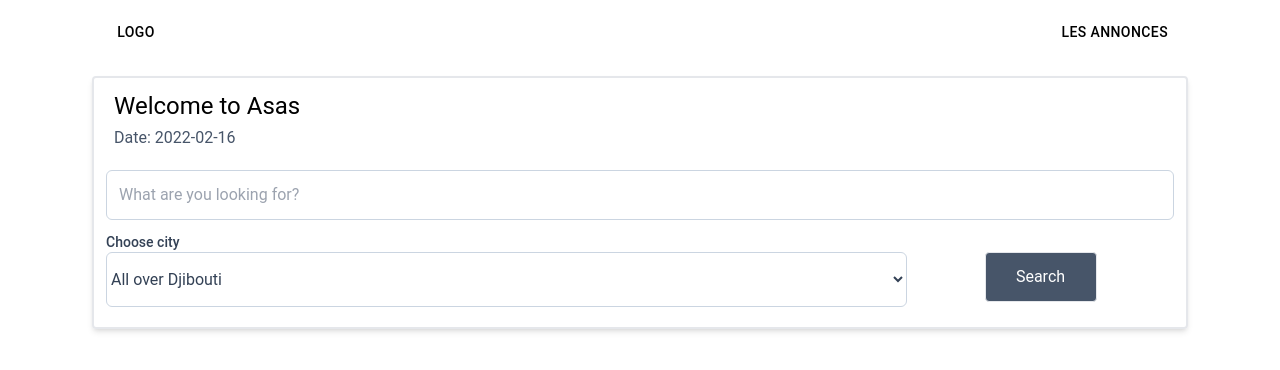
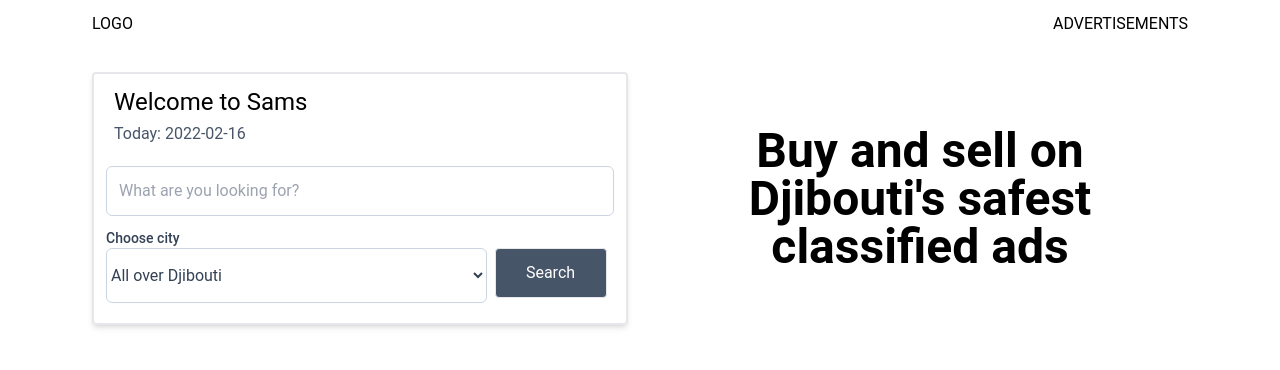
Before and after one commit to chakal05/asas, a Next.js app: page / in a window 1280 px wide. Shown: the top 370 px of the page. Built offline with nearby package versions, Linux system fonts and the light colour scheme.

Commit message:
added title to the index page

```diff
--- a/components/header.tsx
+++ b/components/header.tsx
@@ -1,32 +1,22 @@
-import * as React from "react";
-import Link from "next/link";
-import AppBar from "@mui/material/AppBar";
-import Box from "@mui/material/Box";
-import Toolbar from "@mui/material/Toolbar";
-import Typography from "@mui/material/Typography";
-import Button from "@mui/material/Button";
+import * as React from 'react';
+import Link from 'next/link';
 
 export default function ButtonAppBar() {
 	return (
-    <div>
-      <AppBar position="static" color="inherit" elevation={0}>
-        <Toolbar>
-          <div style={{ flexGrow: 1 }}>
-            <Link href="/">
-              <a>
-                <Button color="inherit">logo</Button>{" "}
-              </a>
+		<div className=' p-3 '>
+			<div className='flex'>
+				<div className='basis-1/4'>
+					<Link href='/'>
+						<a className='text-md'>LOGO  </a>
 					</Link>
 				</div>
-          <div>
-            <Link href="/products/productsList/">
-              <a>
-                <Button color="inherit"> Les annonces </Button>{" "}
-              </a>
+
+				<div className='basis-3/4 text-right '>
+					<Link href='/products/productsList/'>
+						<a className='text-md'>ADVERTISEMENTS  </a>
 					</Link>
 				</div>
-        </Toolbar>
-      </AppBar>
+			</div>
 		</div>
 	);
 }
--- a/components/search.tsx
+++ b/components/search.tsx
@@ -46,9 +46,9 @@ export default function RecipeReviewCard() {
 	return (
 		<div className='shadow-md  border-2  m-3 rounded'>
 			<div className='pl-5 mt-3'>
-				<p className='text-2xl font-700'> Welcome to Asas</p>
+				<p className='text-2xl font-700'> Welcome to Sams</p>
 				<p className='text-md mt-1 text-slate-600'>
-					{`Date: ${new Date().toISOString().substring(0, 10)}`}
+					{`Today: ${new Date().toISOString().substring(0, 10)}`}
 				</p>
 			</div>
 			<div className='my-5 mx-3 '>
--- a/pages/_app.tsx
+++ b/pages/_app.tsx
@@ -12,7 +12,7 @@ import Footer from '../components/footer';
 function MyApp({ Component, pageProps }: AppProps) {
 	return (
 		<Provider store={store}>
-			<div className='md:container'>
+			<div className='container'>
 				<Header />
 				<Component {...pageProps} />
 				<Footer />
--- a/pages/index.tsx
+++ b/pages/index.tsx
@@ -30,12 +30,25 @@ const Home: NextPage = () => {
 				<link rel='icon' href='/favicon.ico' />
 			</Head>
 
-			<div>
-				<div className='my-3'>
+			<div className='mt-3'>
+				<div className='md:grid grid-cols-2'>
 					<div className=''>
 						<Search />
 					</div>
-					{/* <div className='mx-2 p-2'>
+
+					<div className=' hidden text-center md:flex'>
+						<p className='text-5xl font-bold   p-5 md:self-center '> {`Buy and sell on Djibouti's safest classified ads `} </p>
+					</div>
+				</div>
+			</div>
+		</div>
+	);
+};
+
+export default Home;
+
+{
+	/* <div className='mx-2 p-2'>
 						<p className='my-4 text-xl font-bold '>
 							{' '}
 							Decouvrez nos categories{' '}
@@ -69,11 +82,5 @@ const Home: NextPage = () => {
 								Toutes nos categories{' '}
 							</a>
 						</p>
-					</div> */}
-				</div>
-			</div>
-		</div>
-	);
-};
-
-export default Home;
+					</div> */
+}
--- a/pages/products/productsList.tsx
+++ b/pages/products/productsList.tsx
@@ -17,25 +17,25 @@ const Posts: NextPage = () => {
 	const filtered: ProductType[] = filter(products, { filters });
 
 	return (
-		<div className='container'>
+		<div>
 			<div>
 				<div>
 					<Search />
 				</div>
-				<div className='text-center my-5'>
-					<p className='text-xl font-bold'>
+				<div className='text-center my-12'>
+					<p className='text-xl font-bold underline'>
 						{' '}
 						{`${filtered.length} items found`}{' '}
 					</p>
 				</div>
-				<div>
+				<div >
 					{filtered.map((item) => {
 						return (
 							<Link
 								href={{
 									pathname: `/products/productItem`,
 									query: {
-										id  : item.id,
+										id: item.id,
 										title: item.title,
 										description: item.description,
 										img: item.image,
@@ -47,16 +47,16 @@ const Posts: NextPage = () => {
 								key={item.id}
 							>
 								<a>
-									<div className='border-2 my-5 shadow-lg h-30 p-4 flex flex-row'>
-										<div className='basis-1/4 text-center'>
+									<div className='border-2 my-5 mx-3 rounded shadow-lg h-30 p-4 flex flex-row '>
+										<div className='basis-1/4 text-center pt-3 md:pt-0 '>
 											<Image
 												src={item.image}
 												alt='sr'
-												width={200}
+												width={150}
 												height={150}
 											/>
 										</div>
-										<div className='basis-3/4 '>
+										<div className='basis-3/4 p-2 '>
 											<p className='text-2xl font-thin'>{item.title}</p>
 											<p>{item.description}</p>
 											<div className='grid grid-cols-2 text-center my-3 '>
```
Lines whose indentation alone changed are shown as unchanged.
